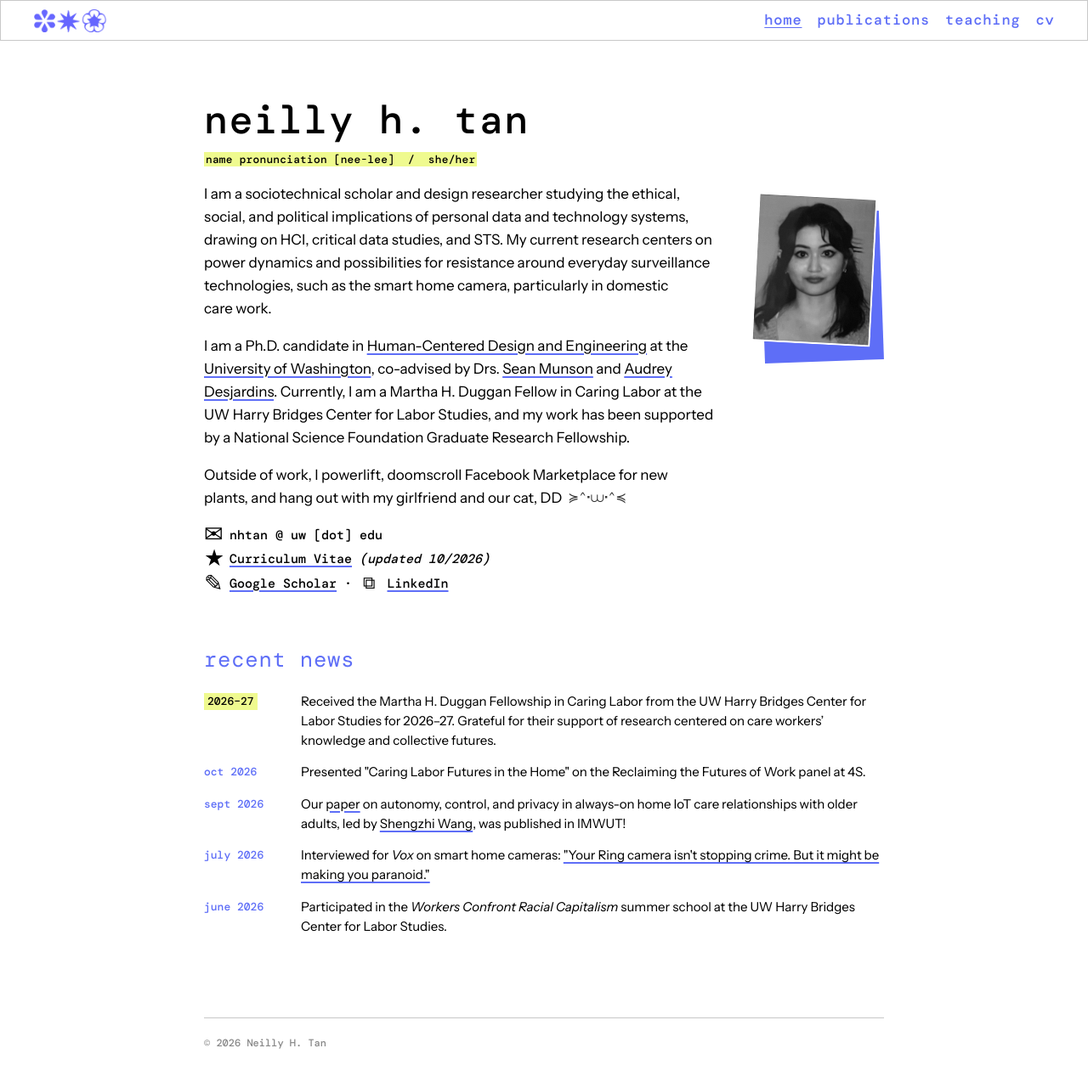
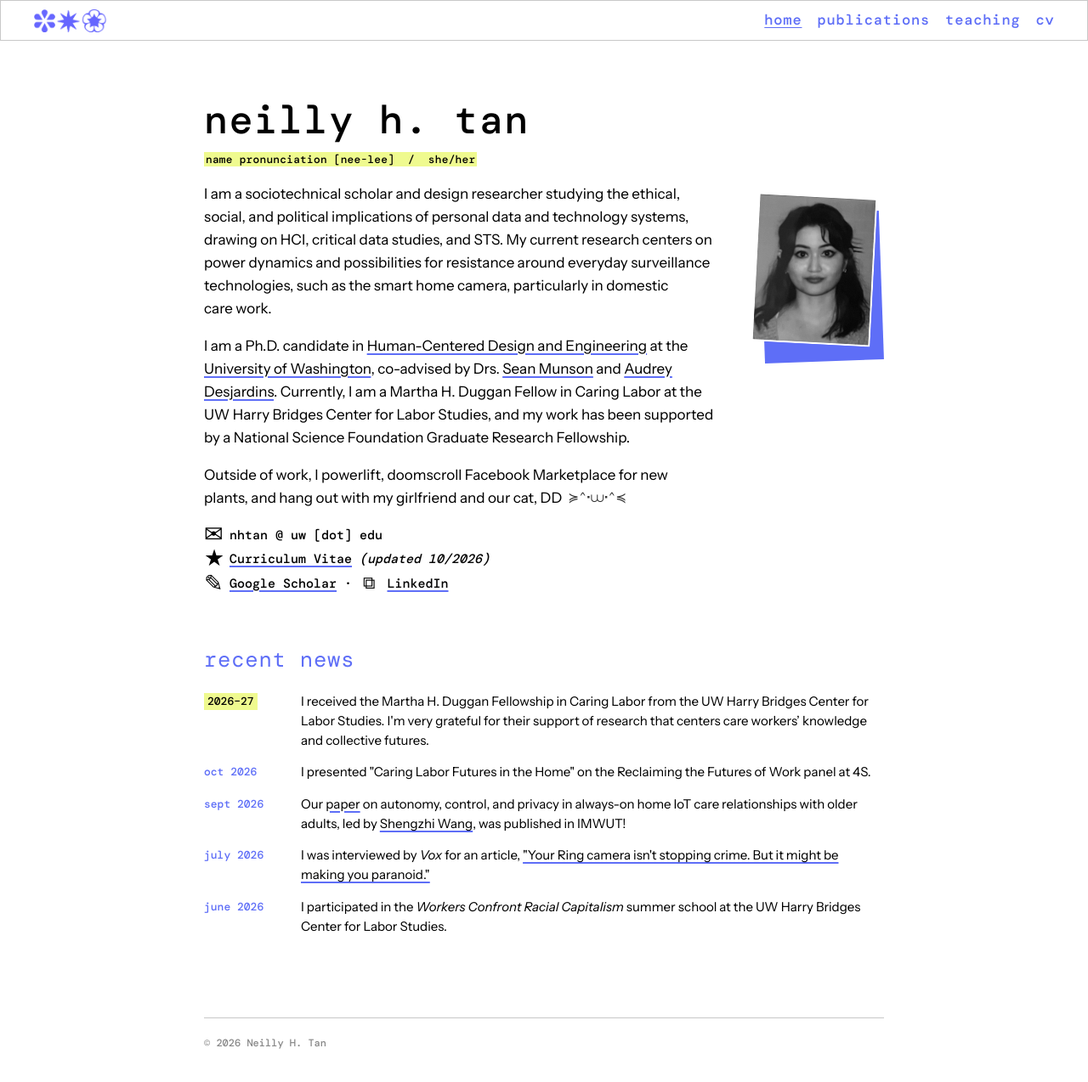
Before and after one commit to neillytan/neillytan.github.io, a Jekyll site: the page built from index.html, in a window 1280 px wide and 1286 px high. Shown: the top 1274 px of the window at 85% size. Built offline with Jekyll 4.4.1, drawn with Linux system fonts in a browser that asks for light colours; some web fonts are replaced.

Commit message:
Update news wording to first person
Co-Authored-By: Claude Opus 5.5 <noreply@anthropic.com>

```diff
--- a/_data/news.yml
+++ b/_data/news.yml
@@ -4,19 +4,19 @@
 - date: 2026–27
   pinned: true
   text: >-
-    Received the Martha H. Duggan Fellowship in Caring Labor from the UW Harry Bridges Center for Labor Studies for 2026–27. Grateful for their support of research centered on care workers’ knowledge and collective futures.
+    I received the Martha H. Duggan Fellowship in Caring Labor from the UW Harry Bridges Center for Labor Studies. I'm very grateful for their support of research that centers care workers’ knowledge and collective futures.
 - date: Oct 2026
   text: >-
-    Presented "Caring Labor Futures in the Home" on the Reclaiming the Futures of Work panel at 4S.
+    I presented "Caring Labor Futures in the Home" on the Reclaiming the Futures of Work panel at 4S.
 - date: Sept 2026
   text: >-
     Our <a href="/assets/papers/tan-ubicomp26-home-iot-care.pdf">paper</a> on autonomy, control, and privacy in always-on home IoT care relationships with older adults, led by <a href="https://shengzhiw.com/">Shengzhi Wang</a>, was published in IMWUT!
 - date: July 2026
   text: >-
-    Interviewed for <em>Vox</em> on smart home cameras: <a href="https://www.vox.com/advice/493994/ring-simplisafe-nest-doorbell-cameras-paranoia">"Your Ring camera isn't stopping crime. But it might be making you paranoid."</a>
+    I was interviewed by <em>Vox</em> for an article, <a href="https://www.vox.com/advice/493994/ring-simplisafe-nest-doorbell-cameras-paranoia">"Your Ring camera isn't stopping crime. But it might be making you paranoid."</a>
 - date: June 2026
   text: >-
-    Participated in the <em>Workers Confront Racial Capitalism</em> summer school at the UW Harry Bridges Center for Labor Studies.
+    I participated in the <em>Workers Confront Racial Capitalism</em> summer school at the UW Harry Bridges Center for Labor Studies.
 - date: Nov 2024
   text: >-
     Passed my dissertation proposal, <em>Data Politics, Data Practices, and Data Imaginaries in the Home: Case Studies around the 'Smart' Home Security Camera</em>, and am now ABD.
```
